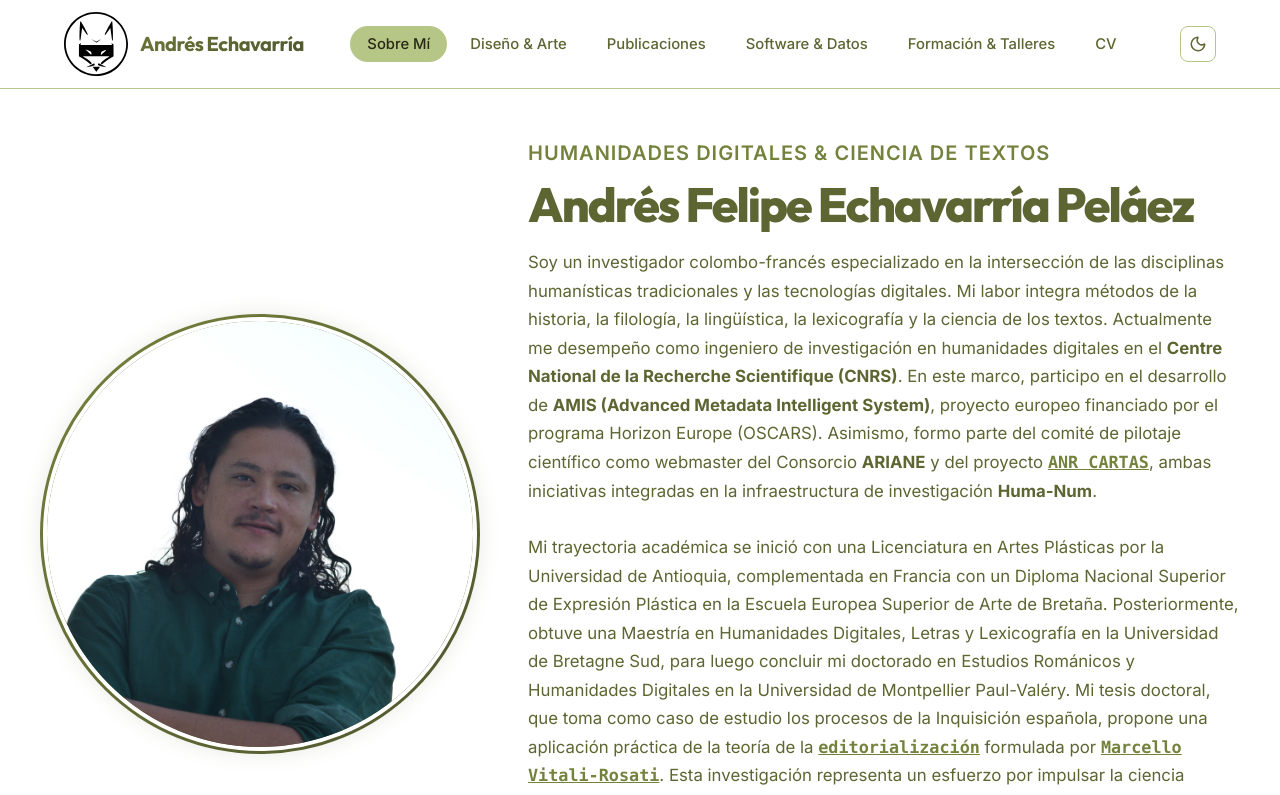
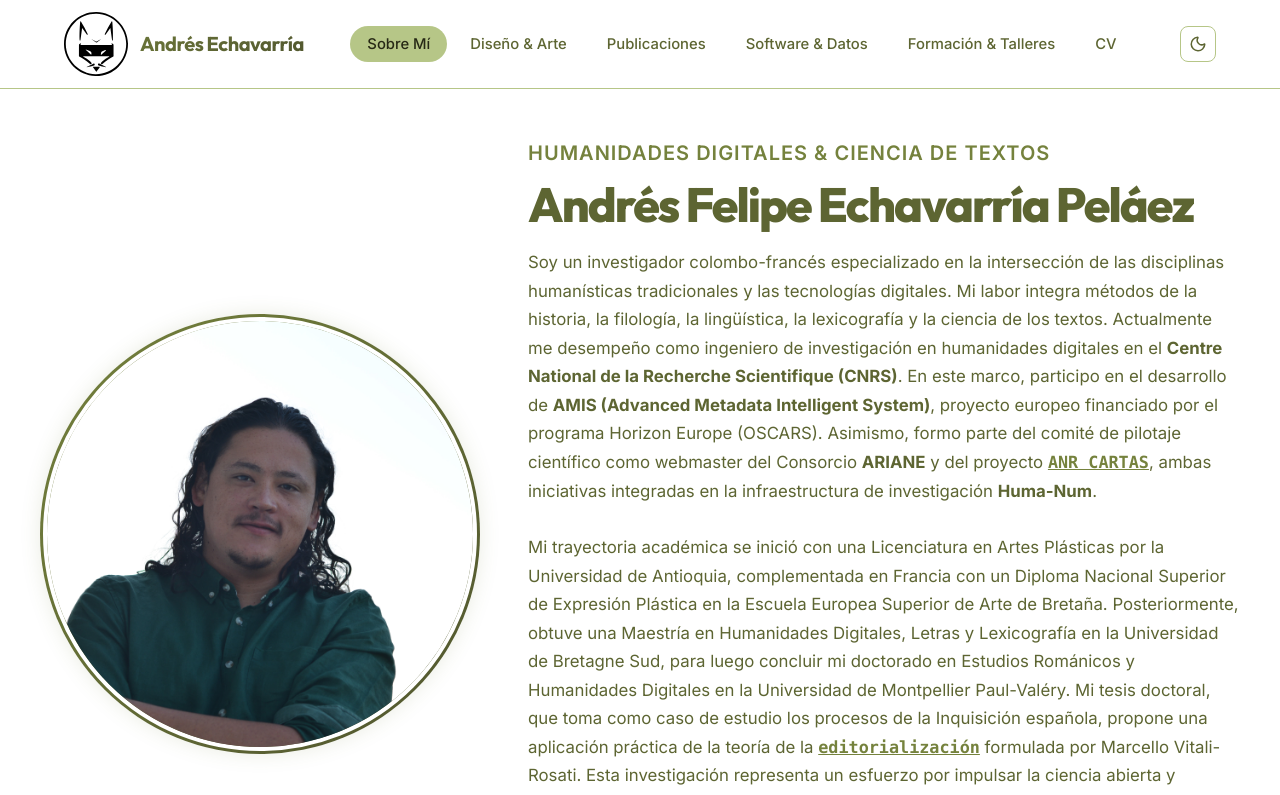
Before and after one commit to andresecha/personal, a React (Vite) app: page / in a window 1280 px wide. Shown: the top 795 px of the page. Built offline with nearby package versions, Linux system fonts and the light colour scheme.

Commit message:
style(profile): remove hyperlink from Marcello Vitali-Rosati name

```diff
--- a/src/App.jsx
+++ b/src/App.jsx
@@ -555,7 +555,7 @@ function App() {
                   Soy un investigador colombo-francés especializado en la intersección de las disciplinas humanísticas tradicionales y las tecnologías digitales. Mi labor integra métodos de la historia, la filología, la lingüística, la lexicografía y la ciencia de los textos. Actualmente me desempeño como ingeniero de investigación en humanidades digitales en el <strong>Centre National de la Recherche Scientifique (CNRS)</strong>. En este marco, participo en el desarrollo de <strong>AMIS (Advanced Metadata Intelligent System)</strong>, proyecto europeo financiado por el programa Horizon Europe (OSCARS). Asimismo, formo parte del comité de pilotaje científico como webmaster del Consorcio <strong>ARIANE</strong> y del proyecto <strong><a href="http://cartas.huma-num.fr/" target="_blank" rel="noopener noreferrer">ANR CARTAS</a></strong>, ambas iniciativas integradas en la infraestructura de investigación <strong>Huma-Num</strong>.
                 </p>
                 <p className="profile-bio" style={{ fontSize: '1.05rem', lineHeight: '1.7', color: 'var(--text-secondary)', marginTop: '1rem', marginBottom: '2.5rem' }}>
-                  Mi trayectoria académica se inició con una Licenciatura en Artes Plásticas por la Universidad de Antioquia, complementada en Francia con un Diploma Nacional Superior de Expresión Plástica en la Escuela Europea Superior de Arte de Bretaña. Posteriormente, obtuve una Maestría en Humanidades Digitales, Letras y Lexicografía en la Universidad de Bretagne Sud, para luego concluir mi doctorado en Estudios Románicos y Humanidades Digitales en la Universidad de Montpellier Paul-Valéry. Mi tesis doctoral, que toma como caso de estudio los procesos de la Inquisición española, propone una aplicación práctica de la teoría de la <a href="https://networkcultures.org/wp-content/uploads/2018/03/Marcello_Vitali-Rosati_OnEditorialization-complete.pdf" target="_blank" rel="noopener noreferrer">editorialización</a> formulada por <a href="https://networkcultures.org/wp-content/uploads/2018/03/Marcello_Vitali-Rosati_OnEditorialization-complete.pdf" target="_blank" rel="noopener noreferrer">Marcello Vitali-Rosati</a>. Esta investigación representa un esfuerzo por impulsar la ciencia abierta y desarrollar marcos metodológicos que promuevan la colaboración académica en torno a datos históricos.
+                  Mi trayectoria académica se inició con una Licenciatura en Artes Plásticas por la Universidad de Antioquia, complementada en Francia con un Diploma Nacional Superior de Expresión Plástica en la Escuela Europea Superior de Arte de Bretaña. Posteriormente, obtuve una Maestría en Humanidades Digitales, Letras y Lexicografía en la Universidad de Bretagne Sud, para luego concluir mi doctorado en Estudios Románicos y Humanidades Digitales en la Universidad de Montpellier Paul-Valéry. Mi tesis doctoral, que toma como caso de estudio los procesos de la Inquisición española, propone una aplicación práctica de la teoría de la <a href="https://networkcultures.org/wp-content/uploads/2018/03/Marcello_Vitali-Rosati_OnEditorialization-complete.pdf" target="_blank" rel="noopener noreferrer">editorialización</a> formulada por Marcello Vitali-Rosati. Esta investigación representa un esfuerzo por impulsar la ciencia abierta y desarrollar marcos metodológicos que promuevan la colaboración académica en torno a datos históricos.
                 </p>
 
                 <div className="profile-socials">
```
